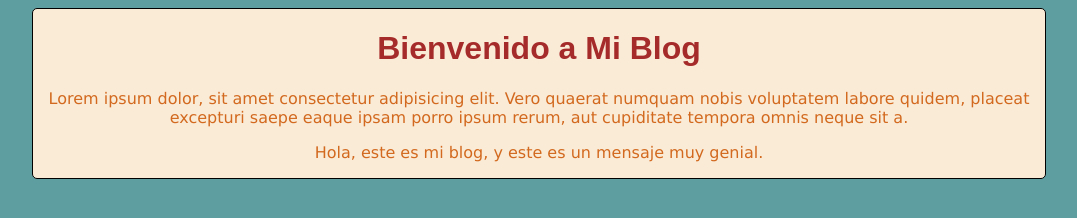
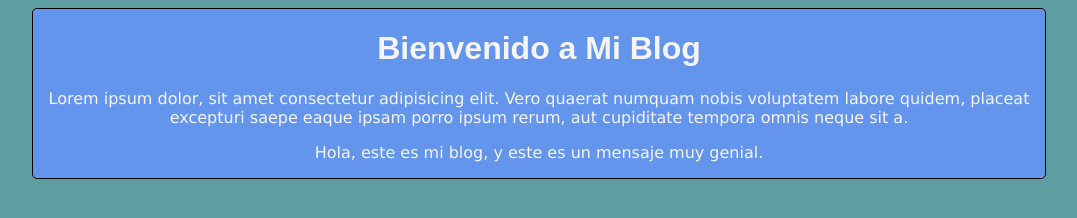
Before and after one commit to BreidysG/CursoGityGitHub, a plain HTML site: page index.html in a window 1280 px wide. Shown: the whole page, without its empty margins (101-1178 px from the left). Drawn offline with Linux system fonts and the light colour scheme.

Commit message:
Estructura inicial de la cabecera

```diff
--- a/estilos.css
+++ b/estilos.css
@@ -1,6 +1,6 @@
 h1{
     font-family: Arial, Helvetica, sans-serif;
-    color: brown;
+    color:whitesmoke;
 }
 
 body{
@@ -10,14 +10,14 @@ body{
 
 p{
     font-family: Verdana, Geneva, Tahoma, sans-serif;
-    color: chocolate;
+    color: whitesmoke;
 }
 
-div {
+.normal {
     width: 80%;
     height: auto;
     margin: 0 auto;
-    background-color: antiquewhite;
+    background-color:cornflowerblue;
     border-radius: 5px;
     border: 1px solid black;
 }
--- a/index.html
+++ b/index.html
@@ -7,7 +7,7 @@
     <title>Blog Post</title>
 </head>
 <body>
-    <div>
+    <div class="normal">
     <h1>Bienvenido a Mi Blog</h1>
    <p> Lorem ipsum dolor, sit amet consectetur adipisicing elit. Vero quaerat numquam nobis voluptatem labore quidem, placeat excepturi saepe eaque ipsam porro ipsum rerum, aut cupiditate tempora omnis neque sit a.
    </p>
```
